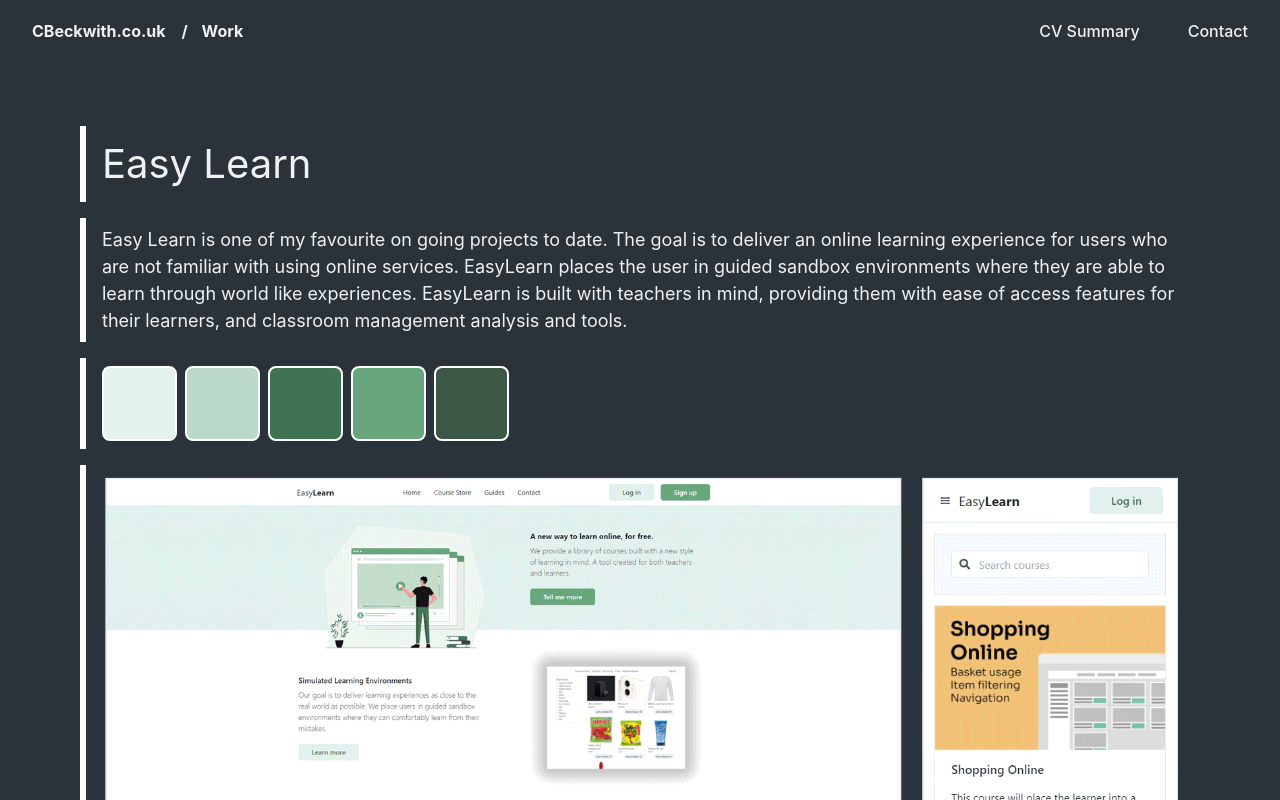
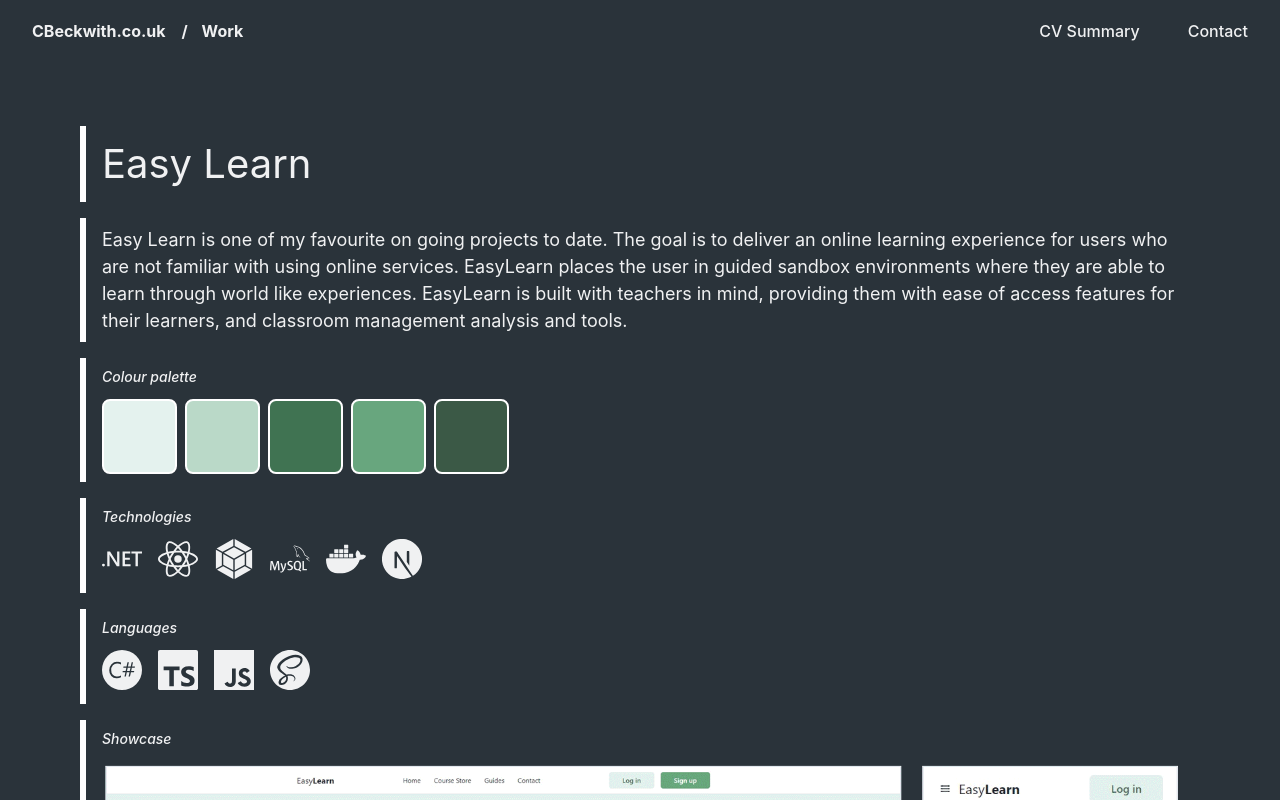
Before and after one commit to 123callumb/callum-beckwith-portfolio, a Next.js app: page /work/easy-learn in a window 1280 px wide. Shown: the top 800 px of the page. Built offline with nearby package versions, Linux system fonts and the light colour scheme.

Commit message:
literally just need to write work descriptions now

```diff
--- a/components/Work/Summary.tsx
+++ b/components/Work/Summary.tsx
@@ -1,4 +1,4 @@
-import { Box, Text, Image, Container, VStack, HStack, Button, LinkBox, LinkOverlay } from "@chakra-ui/react";
+import { Box, Text, Image, Container, VStack, HStack, Button, LinkBox, LinkOverlay, Icon } from "@chakra-ui/react";
 import React from "react";
 import NextLink from 'next/link';
 import Summary_Props from "../../lib/props/Summary_Props";
@@ -21,20 +21,32 @@ export default class Summary extends React.Component<Summary_Props> {
                         <Image src={this.props.brandLogoURL} height="80px" draggable="false" w="auto" />
                     </Box>
                 </Box>}
-                {this.props.colours?.length && <HStack borderLeft="6px white solid" p="2" px="4">
-                    {this.props.colours.map((m, i) => <Box borderRadius="8" bgColor={m} key={i} border="2px white solid " h={{md: "75px", base: '50px'}} w={{md: "75px", base: '50px'}}></Box>)}
-                </HStack>}
+                {this.props.colours?.length && <Box borderLeft="6px white solid" p="2" px="4">
+                    <Text fontWeight="500" fontSize="sm" mb="3" fontStyle="italic">Colour palette</Text>
+                    <HStack>
+                        {this.props.colours.map((m, i) => <Box borderRadius="8" bgColor={m} key={i} border="2px white solid " h={{ md: "75px", base: '50px' }} w={{ md: "75px", base: '50px' }}></Box>)}
+                    </HStack>
+                </Box>}
                 <Box borderLeft="6px white solid" p="2" px="4">
+                    <Text fontWeight="500" fontSize="sm" mb="3" fontStyle="italic">Technologies</Text>
+                    {this.props.technologyUsed.map((m, i) => <Icon key={i} as={m} boxSize={10} mr={4} />)}
+                </Box>
+                <Box borderLeft="6px white solid" p="2" px="4">
+                    <Text fontWeight="500" fontSize="sm" mb="3" fontStyle="italic">Languages</Text>
+                    {this.props.languagesUsed.map((m, i) => <Icon key={i} as={m} boxSize={10} mr={4} />)}
+                </Box>
+                <Box borderLeft="6px white solid" p="2" px="4">
+                    <Text fontWeight="500" fontSize="sm" mb="3" fontStyle="italic">Showcase</Text>
                     <Image src={this.props.featureImageURL} width="100%" draggable="false" />
                 </Box>
-                <Text d={{ base: 'block', md: 'none'}} mt="4" fontWeight="100" fontStyle="italic" fontSize="sm" textAlign="center" w="100%">*It's recommend to view showcase images via desktop or pinching out to zoom in on a mobile device.*</Text>
+                <Text d={{ base: 'block', md: 'none' }} mt="4" fontWeight="100" fontStyle="italic" fontSize="sm" textAlign="center" w="100%">*It's recommend to view showcase images via desktop or pinching out to zoom in on a mobile device.*</Text>
                 {this.props.link && <Box p="2" px="4" textAlign="center" w="100%">
                     <LinkBox>
-                    <NextLink href={this.props.link} passHref>
-                        <LinkOverlay>
-                            <Button bgColor="cyanShade1">View live</Button>
-                        </LinkOverlay>
-                    </NextLink>
+                        <NextLink href={this.props.link} passHref>
+                            <LinkOverlay>
+                                <Button bgColor="cyanShade1">View live</Button>
+                            </LinkOverlay>
+                        </NextLink>
                     </LinkBox>
                 </Box>}
             </VStack>
--- a/lib/props/Summary_Props.ts
+++ b/lib/props/Summary_Props.ts
@@ -1,3 +1,5 @@
+import { IconType } from "react-icons/lib";
+
 export default interface Summary_Props {
     name: string;
     desc: string;
@@ -5,4 +7,6 @@ export default interface Summary_Props {
     brandLogoURL?: string;
     link?: string;
     colours: string[];
+    technologyUsed: IconType[];
+    languagesUsed: IconType[]
 }
--- a/pages/work/cruise-addicts.tsx
+++ b/pages/work/cruise-addicts.tsx
@@ -1,5 +1,6 @@
 import Layout from "../../components/shared/Layout";
 import Summary from "../../components/Work/Summary";
+import { SiCss3, SiHtml5, SiJavascript, SiMysql, SiPhp, SiPhpmyadmin, SiReact, SiWebpack } from "react-icons/si";
 
 export default function CruiseAddicts() {
     return <Layout breadcrumb="Work">
@@ -13,6 +14,8 @@ export default function CruiseAddicts() {
             featureImageURL="/img/ca-feature-preview.png"
             brandLogoURL="/img/ca-logo.png"
             colours={["#1384A3", "#33A5B8", "#EFF9FE", "#282828"]}
+            technologyUsed={[SiReact, SiWebpack, SiPhpmyadmin, SiMysql]}
+            languagesUsed={[SiPhp, SiJavascript, SiCss3, SiHtml5]}
         />
     </Layout>;
 }
--- a/pages/work/easy-learn.tsx
+++ b/pages/work/easy-learn.tsx
@@ -1,5 +1,6 @@
 import Layout from "../../components/shared/Layout";
 import Summary from "../../components/Work/Summary";
+import { SiDotnet, SiReact, SiMysql, SiDocker, SiCsharp, SiWebpack, SiTypescript, SiJavascript, SiSass, SiNextdotjs } from 'react-icons/si/index';
 
 export default function EasyLearn() {
     return <Layout breadcrumb="Work">
@@ -14,6 +15,8 @@ export default function EasyLearn() {
             learners, and classroom management analysis and tools."
             featureImageURL="/img/el-feature-preview.png"
             colours={["#E4F2EE", "#BAD9C8", "#407352", "#68A67E", "#3B5946"]}
+            technologyUsed={[SiDotnet, SiReact, SiWebpack, SiMysql, SiDocker, SiNextdotjs]}
+            languagesUsed={[SiCsharp, SiTypescript, SiJavascript, SiSass]}
         />
     </Layout>;
 }
--- a/pages/work/forensic-neurosciences.tsx
+++ b/pages/work/forensic-neurosciences.tsx
@@ -1,5 +1,6 @@
 import Layout from "../../components/shared/Layout";
 import Summary from "../../components/Work/Summary";
+import { SiCss3, SiHtml5, SiJavascript, SiMysql, SiPhp, SiPhpmyadmin, SiReact, SiWebpack } from "react-icons/si";
 
 export default function ForensicNeurosciences() {
     return <Layout breadcrumb="Work">
@@ -14,6 +15,8 @@ export default function ForensicNeurosciences() {
             featureImageURL="/img/fn-feature-preview.png"
             brandLogoURL="/img/fn-logo.png"
             colours={["#003A6A", "#005496", "#8FC9FF", "#FFFFFF"]}
+            technologyUsed={[SiReact, SiWebpack, SiPhpmyadmin, SiMysql]}
+            languagesUsed={[SiPhp, SiJavascript, SiCss3, SiHtml5]}
         />
     </Layout>;
 }
--- a/pages/work/sheffield-hallam-students-union.tsx
+++ b/pages/work/sheffield-hallam-students-union.tsx
@@ -1,5 +1,6 @@
 import Layout from "../../components/shared/Layout";
 import Summary from "../../components/Work/Summary";
+import { SiCss3, SiHtml5, SiJavascript, SiJquery } from "react-icons/si";
 
 export default function SHU() {
     return <Layout breadcrumb="Work">
@@ -14,6 +15,8 @@ export default function SHU() {
             featureImageURL="/img/shu-feature-preview.png"
             brandLogoURL="/img/shu-logo.png"
             colours={["#E50071", "#EA8C04", "#1275BB", "#00ADCD"]}
+            technologyUsed={[SiJquery]}
+            languagesUsed={[SiJavascript, SiCss3, SiHtml5]}
         />
     </Layout>;
 }
--- a/pages/work/webur.tsx
+++ b/pages/work/webur.tsx
@@ -1,3 +1,4 @@
+import { SiCss3, SiHtml5, SiJavascript, SiMysql, SiPhp, SiPhpmyadmin, SiReact, SiWebpack } from "react-icons/si";
 import Layout from "../../components/shared/Layout";
 import Summary from "../../components/Work/Summary";
 
@@ -14,6 +15,8 @@ export default function Webur() {
             brandLogoURL="/img/wb-logo.png"
             colours={["#F15D5E", "#2A2B2A", "#FAFAFA", "#393939"]}
             link="https://webur.co.uk"
+            technologyUsed={[SiReact, SiWebpack, SiPhpmyadmin, SiMysql]}
+            languagesUsed={[SiPhp, SiJavascript, SiCss3, SiHtml5]}
         />
     </Layout>;
 }
```
Also changed, not shown: components/Homepage/SplashSection.tsx (+7 -4 lines).
